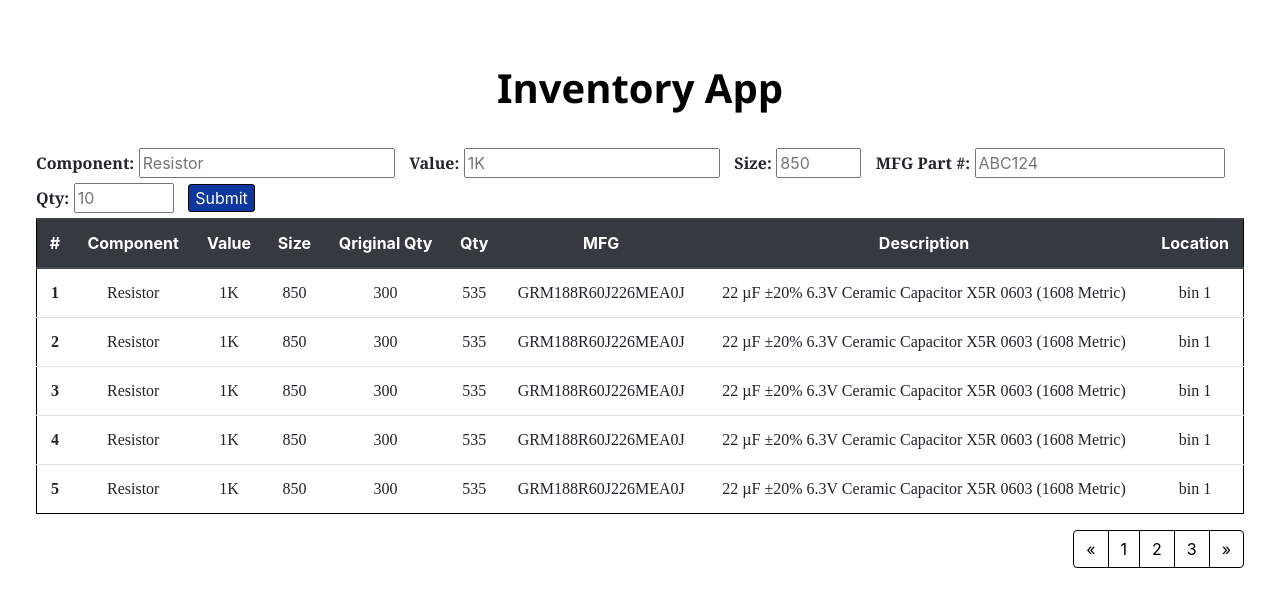
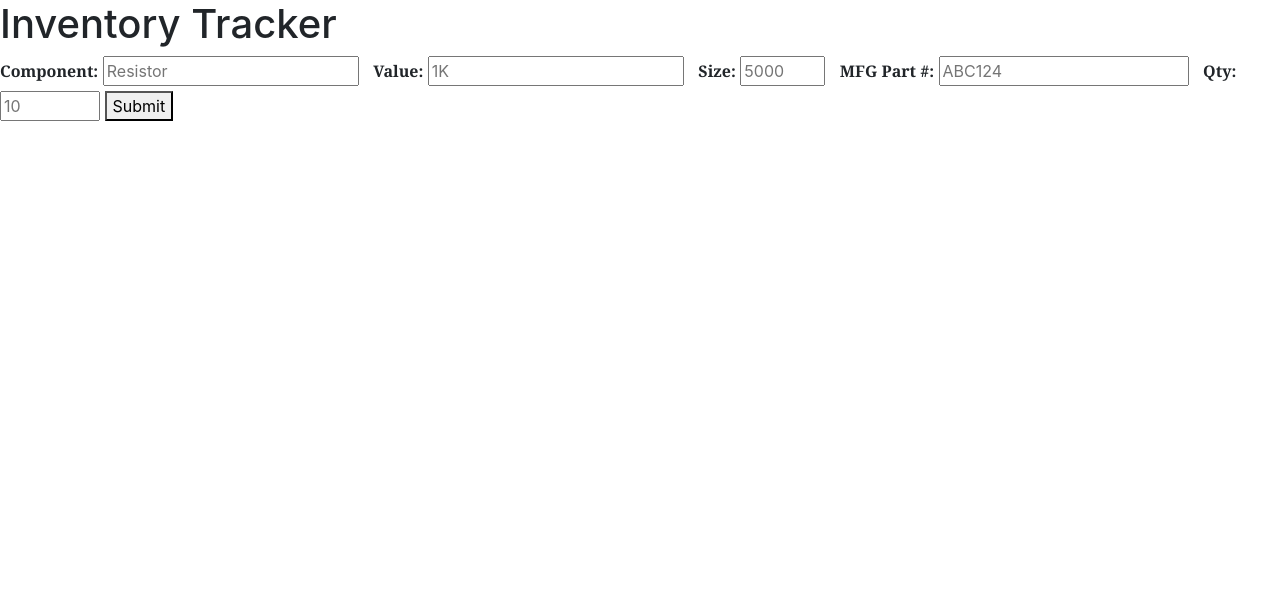
Before and after one commit to ally-nguyen/equipment-inventory-flask, a Flask app: page / in a window 1280 px wide. Shown: the top 607 px of the page. Run offline with Flask 3, Linux system fonts and the light colour scheme; some libraries are stand-ins or nearby versions.

Commit message:
added index html file and updated app.py to store and process user input data

```diff
--- a/app.py
+++ b/app.py
@@ -4,6 +4,7 @@
 from flask import Flask
 from flask import render_template
 from dotenv import load_dotenv
+from flask import Flask, request, jsonify
 
 
 # Flask constructor takes the name of
@@ -15,14 +16,23 @@
 # the associated function.
 @app.route('/')
 def index():
-    # [ # ], ] means a list inside a list?
-    data = [ ['Resistor','1K','850','300','535','GRM188R60J226MEA0J','22 µF ±20% 6.3V Ceramic Capacitor X5R 0603 (1608 Metric)','bin 1'],
-             ['Resistor','1K','850','300','535','GRM188R60J226MEA0J','22 µF ±20% 6.3V Ceramic Capacitor X5R 0603 (1608 Metric)','bin 1'],
-             ['Resistor','1K','850','300','535','GRM188R60J226MEA0J','22 µF ±20% 6.3V Ceramic Capacitor X5R 0603 (1608 Metric)','bin 1'],
-             ['Resistor','1K','850','300','535','GRM188R60J226MEA0J','22 µF ±20% 6.3V Ceramic Capacitor X5R 0603 (1608 Metric)','bin 1'],
-             ['Resistor','1K','850','300','535','GRM188R60J226MEA0J','22 µF ±20% 6.3V Ceramic Capacitor X5R 0603 (1608 Metric)','bin 1'], ]
-    return render_template("index.html", data=data)
+    return render_template('index.html')
 
+@app.route('/submit', methods = ['POST'])
+#d ef submit is used to process/handle the submitted data
+def submit():
+    data = request.json
+    component = data.get("component")
+    size = data.get("size")
+
+    # saves data, stores it (processes data) is database using JSON
+    response_data = {
+        # key-value
+        "component":component,
+        "size":size
+    }
+    # return a JSON response to client with code 200 (means request was successful)
+    return jsonify(response_data),200
 
 @app.route('/test')
 def test():
--- a/templates/base.html
+++ /dev/null
@@ -1,21 +0,0 @@
-<!doctype html>
-<html lang="en">
-  <head>
-    <!-- Required meta tags -->
-    <meta charset="utf-8">
-    <meta name="viewport" content="width=device-width, initial-scale=1, shrink-to-fit=no">
-
-    <!-- Bootstrap CSS -->
-    <link rel="stylesheet" href="https://stackpath.bootstrapcdn.com/bootstrap/4.3.1/css/bootstrap.min.css" integrity="sha384-ggOyR0iXCbMQv3Xipma34MD+dH/1fQ784/j6cY/iJTQUOhcWr7x9JvoRxT2MZw1T" crossorigin="anonymous">
-    <link rel="stylesheet" href="{{ url_for('static', filename='style.css') }}">
-    <title>{% block title %} {% endblock %}</title>
-  </head>
-  <body>
-    {% block content %} {% endblock %}
-    <!-- Optional JavaScript -->
-    <!-- jQuery first, then Popper.js, then Bootstrap JS -->
-    <script src="https://code.jquery.com/jquery-3.3.1.slim.min.js" integrity="sha384-q8i/X+965DzO0rT7abK41JStQIAqVgRVzpbzo5smXKp4YfRvH+8abtTE1Pi6jizo" crossorigin="anonymous"></script>
-    <script src="https://cdnjs.cloudflare.com/ajax/libs/popper.js/1.14.7/umd/popper.min.js" integrity="sha384-UO2eT0CpHqdSJQ6hJty5KVphtPhzWj9WO1clHTMGa3JDZwrnQq4sF86dIHNDz0W1" crossorigin="anonymous"></script>
-    <script src="https://stackpath.bootstrapcdn.com/bootstrap/4.3.1/js/bootstrap.min.js" integrity="sha384-JjSmVgyd0p3pXB1rRibZUAYoIIy6OrQ6VrjIEaFf/nJGzIxFDsf4x0xIM+B07jRM" crossorigin="anonymous"></script>
-  </body>
-</html>
--- a/templates/index.html
+++ b/templates/index.html
@@ -1,97 +1,73 @@
-{% extends 'base.html' %}
+<!DOCTYPE html>
+<html lang="en">
+<head>
+  <meta charset="UTF-8">
+  <meta name="viewport" content="width=device-width, initial-scale=1.0">
+  <title>Inventory Tracker</title>
+  <link rel="stylesheet" href="https://stackpath.bootstrapcdn.com/bootstrap/4.3.1/css/bootstrap.min.css" integrity="sha384-ggOyR0iXCbMQv3Xipma34MD+dH/1fQ784/j6cY/iJTQUOhcWr7x9JvoRxT2MZw1T" crossorigin="anonymous">
+  <link rel="stylesheet" href="{{ url_for('static', filename='style.css') }}">
+<!-- indicates Javascript being used in HTML-->
+<script>
+  // allows to use await keyword
+  async function submitForm(submitEvent){
+    // allows to handle submissions in background
+    event.preventDefault();
 
-{% block content %}
-<div class="custom-container">
-    <h1 style="font-family:'Segoe UI', Tahoma, Geneva, Verdana, sans-serif; font-weight:650; color: rgb(0, 0, 0); text-align: center; padding: 28px">{% block title %} Inventory App {% endblock %}</h1>
-    <div>
+    // gets the values from the submission form through their id val and associated input value
+    const component = document.getElementById('Component').value;
+    const value = document.getElementById('Value').value;
+    const  size = document.getElementById('Size').value;
+    const partNum = document.getElementById('MFG Part #').value;
+    // ensures input value gets passed in as integer
+    const qty = parseInt(document.getElementById('Qty').value,10);
 
-        <!--creates labeled text boxs-->
+    // Using fetch, send data to server (submit route)
+    const response = await fetch('/submit',{
+      // specify request method: POST method --> data sent to server
+      method: 'POST',
+      // tells server (route) data is in JSON format
+      headers: {
+        'Content-Type': 'application/json'
+      },
+      body: JSON.stringify({component, value, size, partNum})
+
+    });
+    // waits for response back from server that data was proccessed, parses/converts to JSON for script to understand
+    const result = await response.json
+
+  }
+
+</script>
+</head>
+<body>
+    <h1> Inventory Tracker </h1>
+    <form onsubmit = "submitForm(event)">
+      <!-- provides users description of what to enter -->
         <label for="Component">Component:</label>
-        <!--establish size for all textboxes-->
-        <input type="text" id="Component" name="Component" placeholder="Resistor">
-
+        <input type="text" id="Component" name="Component" placeholder="Resistor" required>
 
         <label for="Value">Value:</label>
-        <input type="text" id="Value" name="Value" placeholder="1K">
+        <input type="text" id="Value" name="Value" placeholder="1K" required>
 
         <label for="Size">Size:</label>
-        <input type="text" id="Size" name="Size" placeholder="850" maxlength="3" style="width: 85px">
+        <input type="text" id="Size" name="Size" placeholder="5000" maxlength="4" style="width: 85px" required>
 
         <label for="MFG Part #">MFG Part #:</label>
-        <input type="text" id="MFG Part #" name="MFG Part #" placeholder="ABC124" maxlength="30" style="width:250px">
+        <input type="text" id="MFG Part #" name="MFG Part #" placeholder="ABC124" maxlength="30" style="width:250px" required>
 
+        <!-- type = "number" allows to take in an integer-->
         <label for="Qty">Qty:</label>
-        <input type="text" id="Qty" name="Qty" placeholder="10" style="width:100px">
+        <input type="numbers" id="Qty" name="Qty" placeholder="10" style="width:100px" required>
 
-        <!--type='submit' sends form data for processing; attribute value displays the word 'submit' for user to see-->
-        <input type="submit" value="Submit">
+        <button type ="submit">Submit</button>
+    </form>
 
-        <!--table class is the type of table used = hoverable table-->
-        <table class="table table-hover">
-            <!--<thead> tag is the table's header-->
-            <thead class="thead-dark">
-              <!--<tr> tag is the table rows-->
-              <tr>
-                <th scope="col">#</th>
-                <th scope="col">Component</th>
-                <th scope="col">Value</th>
-                <th scope="col">Size</th>
-                <th scope="col">Qriginal Qty</th>
-                <th scope="col">Qty</th>
-                <th scope="col">MFG</th>
-                <th scope="col">Description</th>
-                <th scope="col">Location</th>
-              </tr>
-            </thead>
-            <!--<tbody> tag is the data cells of the table-->
-            <tbody>
-                {% for item in data %}
-                <tr>
-                    <th scope="row">{{ loop.index }}</th>
-                    <!--<td> is the data cells of the table; aka the body of the table-->
-                    <td>{{ item[0] }}</td>
-                    <td>{{ item[1] }}</td>
-                    <td>{{ item[2] }}</td>
-                    <td>{{ item[3] }}</td>
-                    <td>{{ item[4] }}</td>
-                    <td>{{ item[5] }}</td>
-                    <td>{{ item[6] }}</td>
-                    <td>{{ item[7] }}</td>
+     <!-- Bootstrap CSS -->
+     <!-- Optional JavaScript -->
+    <!-- jQuery first, then Popper.js, then Bootstrap JS -->
+    <script src="https://code.jquery.com/jquery-3.3.1.slim.min.js" integrity="sha384-q8i/X+965DzO0rT7abK41JStQIAqVgRVzpbzo5smXKp4YfRvH+8abtTE1Pi6jizo" crossorigin="anonymous"></script>
+    <script src="https://cdnjs.cloudflare.com/ajax/libs/popper.js/1.14.7/umd/popper.min.js" integrity="sha384-UO2eT0CpHqdSJQ6hJty5KVphtPhzWj9WO1clHTMGa3JDZwrnQq4sF86dIHNDz0W1" crossorigin="anonymous"></script>
+    <script src="https://stackpath.bootstrapcdn.com/bootstrap/4.3.1/js/bootstrap.min.js" integrity="sha384-JjSmVgyd0p3pXB1rRibZUAYoIIy6OrQ6VrjIEaFf/nJGzIxFDsf4x0xIM+B07jRM" crossorigin="anonymous"></script>
 
-                </tr>
-            {% endfor %}
-            </tbody>
-          </table>
-          <!--creates pagination aka arrow keys to keep track of pages of parts-->
-          <nav aria-label="Page navigation">
-            <!--justify-content-end moves the pagination to the right end of the table
-            <ul> tag indicates class is taken from css bootstrap-->
-            <ul class="pagination justify-content-end">
-              <!--<li> tag indicates a pagination item (ex: 3 pages) and page-item indicates pagination effect taken from css bootstrap-->
-              <li class="page-item">
-                <!--'aria-label="Previous"' provides an accessible label for action to go to previous page
-                page-link class is for styling each pagination (ex: previous, 1, 2, 3, next) to make them look consistent w/ each other-->
-                <a class="page-link" href="#" aria-label="Previous">
-                  <!--allows for arrow key to be visible, but behind is the action that allows to go to previous page
-                    '&laquo' creates the image of the arrows displayed-->
-                  <span aria-hidden="true">&laquo;</span>
-                  <span class="sr-only">Previous</span>
-                </a>
-              </li>
-              <li class="page-item"><a class="page-link" href="#">1</a></li>
-              <li class="page-item"><a class="page-link" href="#">2</a></li>
-              <li class="page-item"><a class="page-link" href="#">3</a></li>
-              <li class="page-item">
-                <!--<a> tags are used to link other webpages, hences being associated with href to provide a link to x page-->
-                <a class="page-link" href="#" aria-label="Next">
-                  <span aria-hidden="true">&raquo;</span>
-                  <span class="sr-only">Next</span>
-                </a>
-              </li>
-            </ul>
-          </nav>
-    </div>
-
-</div>
-
-{% endblock %}
+</body>
+</html>
```
Also changed, not shown: templates/temp.html (added, +97 -0 lines), 2 other files.
